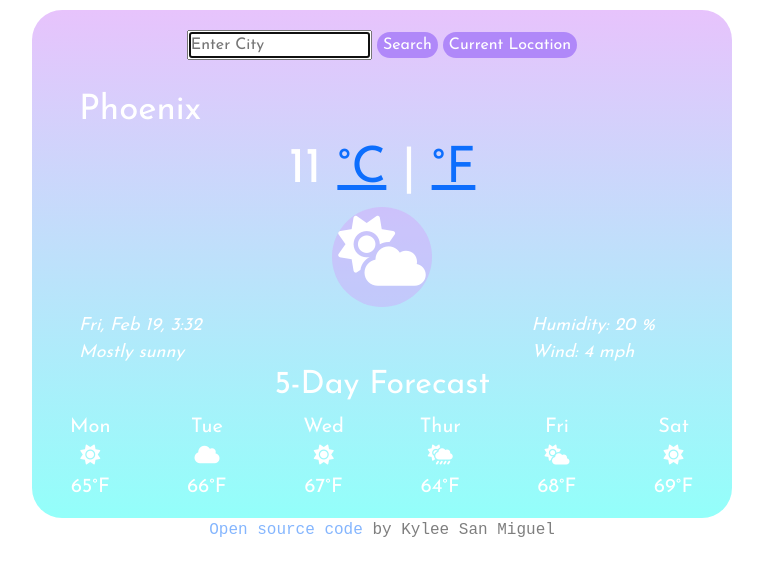
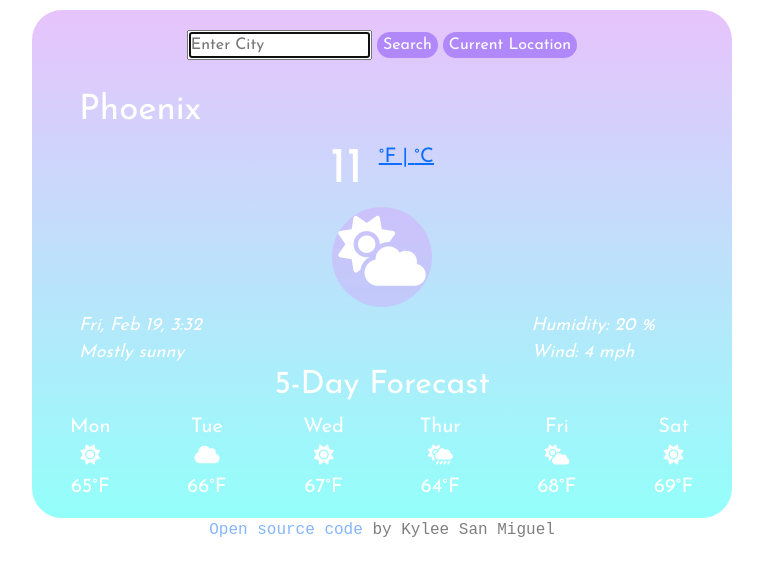
Before and after one commit to Kykysan/WeatherApp-SheCodes, a plain HTML site: page index.html in a window 1280 px wide. Shown: the whole page, without its empty margins (258-1021 px from the left). Drawn offline with nearby package versions, Linux system fonts and the light colour scheme.

Commit message:
Update units design on html, css

```diff
--- a/index.html
+++ b/index.html
@@ -33,13 +33,14 @@
       <h1>Phoenix</h1>
       <p class="currentTemperature">
           <span id="current-temperature">11</span>
-            <span class="celsius">
+            <span class="fahrenheit">
+              <a href="#" id ="farenheit-link">°F | </a>
+            </span>
+
+          <span class="celsius">
               <a href ="#" id="celsius-link">°C</a>
             </span>
-            |
-            <span class="fahrenheit">
-              <a href="#" id ="farenheit-link">°F</a>
-            </span>
+
       </p>
       <p class="currentWeather">
           <i class="fas fa-cloud-sun"></i>
--- a/src/index.js
+++ b/src/index.js
@@ -1,4 +1,3 @@
-//Feature #1 Display time
 function formatDate(now) {
   let days = ["Sun", "Mon", "Tue", "Wed", "Thu", "Fri", "Sat", "Sun"];
   let months = [
@@ -31,7 +30,7 @@ let now = new Date();
 let currentDate = document.querySelector("#current-date");
 currentDate.innerHTML = formatDate(now);
 
-//Feature #2 Add a search engine, when searching for a city (i.e. Paris), display the city name on the page after the user submits the form.
+
 function showCityValue(event) {
   event.preventDefault();
   let cityInput = document.querySelector("#search-input");
@@ -43,7 +42,7 @@ function showCityValue(event) {
 let searchForm = document.querySelector("#search-engine");
 searchForm.addEventListener("submit", showCityValue);
 
-//Week 5 C HW C1 On your project, when a user searches for a city (example: New York), it should display the name of the city on the result page and the current temperature of the city.
+
 function searchCity(city) {
   let apiKey = "75d7bfe843745f5a8219306b602ef7d5";
   let endPoint = "https://api.openweathermap.org/data/2.5/weather?q=";
--- a/src/style.css
+++ b/src/style.css
@@ -76,16 +76,22 @@ footer {
 
 .celsius {
   text-decoration: none;
+  font-size: 20px;
+  position: relative;
+  top: -20px;
+  color: white;
 }
 
 .celsius:hover {
   color: #b088f9;
-  text-decoration: none;
 }
 
 .fahrenheit {
   text-decoration: none;
   color: white;
+  font-size: 20px;
+  position: relative;
+  top: -20px;
 }
 
 .fahrenheit {
```
